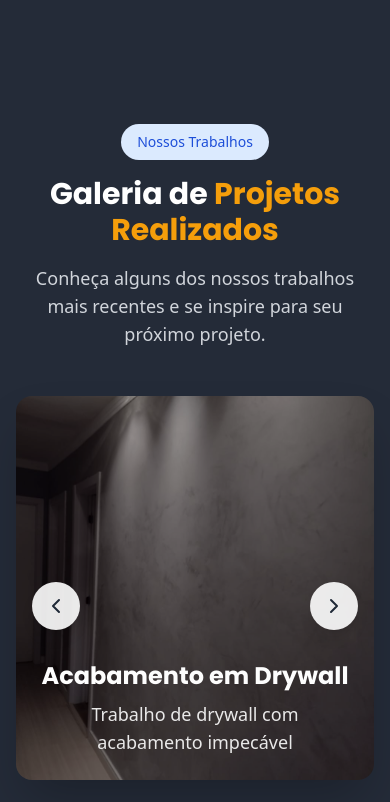
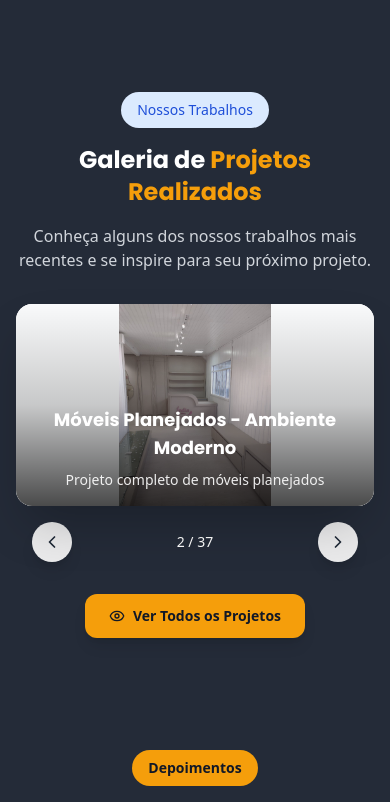
Before and after one commit to DevZipMateus/dicerto-acabamentos, a React (Vite) app: page / in a window 390 px wide. Shown: the part 6060-6862 px from the top of the page. Built offline with nearby package versions, Linux system fonts and the light colour scheme.

Commit message:
Refactor: Improve carousel responsiveness
- Implement AspectRatio for consistent proportions.
- Optimize mobile structure and text.
- Use object-contain and lazy loading.
- Add touch/swipe support.
- Improve navigation and dots.

```diff
--- a/src/components/ProjectCarousel.tsx
+++ b/src/components/ProjectCarousel.tsx
@@ -1,6 +1,6 @@
-
 import { useState, useEffect } from 'react';
 import { ChevronLeft, ChevronRight, Eye } from 'lucide-react';
+import { AspectRatio } from '@/components/ui/aspect-ratio';
 
 const projectImages = [
   {
@@ -235,7 +235,7 @@ const ProjectCarousel = () => {
       setCurrentIndex((prevIndex) =>
         prevIndex === projectImages.length - 1 ? 0 : prevIndex + 1
       );
-    }, 3000);
+    }, 4000); // Slightly slower for better UX
 
     return () => clearInterval(timer);
   }, []);
@@ -253,23 +253,24 @@ const ProjectCarousel = () => {
   };
 
   return (
-    <section className="py-16 bg-[#242b38]">
-      <div className="container mx-auto px-4">
-        <div className="text-center max-w-3xl mx-auto mb-12">
+    <section className="py-8 sm:py-12 lg:py-16 bg-[#242b38]">
+      <div className="container mx-auto px-4 sm:px-6 lg:px-8">
+        <div className="text-center max-w-3xl mx-auto mb-8 sm:mb-12">
           <span className="inline-block py-2 px-4 rounded-full text-sm font-medium bg-blue-100 text-blue-700 mb-4">
             Nossos Trabalhos
           </span>
-          <h2 className="text-3xl md:text-4xl font-bold text-white mb-4">
+          <h2 className="text-2xl sm:text-3xl lg:text-4xl font-bold text-white mb-4">
             Galeria de <span className="text-yellow-500">Projetos Realizados</span>
           </h2>
-          <p className="text-lg text-gray-300">
+          <p className="text-base sm:text-lg text-gray-300">
             Conheça alguns dos nossos trabalhos mais recentes e se inspire para seu próximo projeto.
           </p>
         </div>
 
-        <div className="relative max-w-4xl mx-auto">
+        <div className="relative max-w-5xl mx-auto">
           {/* Main carousel container */}
-          <div className="relative h-96 md:h-[500px] overflow-hidden rounded-2xl shadow-2xl">
+          <div className="relative overflow-hidden rounded-2xl shadow-2xl bg-white">
+            <AspectRatio ratio={16/9} className="md:aspect-[16/10] lg:aspect-[16/9]">
               {projectImages.map((image, index) => (
                 <div
                   key={image.id}
@@ -280,56 +281,90 @@ const ProjectCarousel = () => {
                   <img
                     src={image.src}
                     alt={image.title}
-                  className="w-full h-full object-cover"
+                    className="w-full h-full object-contain bg-gray-50"
+                    loading={index === 0 ? "eager" : "lazy"}
                   />
-                <div className="absolute inset-0 bg-black bg-opacity-40 flex items-end">
-                  <div className="p-6 md:p-8 text-white">
-                    <h3 className="text-2xl md:text-3xl font-bold mb-2">{image.title}</h3>
-                    <p className="text-lg opacity-90">{image.description}</p>
+                  <div className="absolute inset-0 bg-gradient-to-t from-black/70 via-black/20 to-transparent flex items-end">
+                    <div className="p-4 sm:p-6 lg:p-8 text-white w-full">
+                      <h3 className="text-lg sm:text-xl lg:text-2xl xl:text-3xl font-bold mb-2 line-clamp-2">
+                        {image.title}
+                      </h3>
+                      <p className="text-sm sm:text-base lg:text-lg opacity-90 line-clamp-2 sm:line-clamp-3">
+                        {image.description}
+                      </p>
                     </div>
                   </div>
                 </div>
               ))}
+            </AspectRatio>
           </div>
 
-          {/* Navigation arrows */}
+          {/* Navigation arrows - Desktop */}
           <button
             onClick={goToPrevious}
-            className="absolute left-4 top-1/2 transform -translate-y-1/2 w-12 h-12 bg-white bg-opacity-90 hover:bg-opacity-100 rounded-full flex items-center justify-center text-gray-800 transition-all duration-200 shadow-lg"
+            className="hidden sm:flex absolute left-2 lg:left-4 top-1/2 transform -translate-y-1/2 w-10 h-10 lg:w-12 lg:h-12 bg-white bg-opacity-90 hover:bg-opacity-100 rounded-full items-center justify-center text-gray-800 transition-all duration-200 shadow-lg z-10"
+            aria-label="Projeto anterior"
           >
-            <ChevronLeft className="w-6 h-6" />
+            <ChevronLeft className="w-5 h-5 lg:w-6 lg:h-6" />
           </button>
 
           <button
             onClick={goToNext}
-            className="absolute right-4 top-1/2 transform -translate-y-1/2 w-12 h-12 bg-white bg-opacity-90 hover:bg-opacity-100 rounded-full flex items-center justify-center text-gray-800 transition-all duration-200 shadow-lg"
+            className="hidden sm:flex absolute right-2 lg:right-4 top-1/2 transform -translate-y-1/2 w-10 h-10 lg:w-12 lg:h-12 bg-white bg-opacity-90 hover:bg-opacity-100 rounded-full items-center justify-center text-gray-800 transition-all duration-200 shadow-lg z-10"
+            aria-label="Próximo projeto"
           >
-            <ChevronRight className="w-6 h-6" />
+            <ChevronRight className="w-5 h-5 lg:w-6 lg:h-6" />
           </button>
 
-          {/* Dots indicator */}
-          <div className="flex justify-center mt-6 space-x-2">
+          {/* Navigation arrows - Mobile */}
+          <div className="flex sm:hidden justify-between items-center mt-4 px-4">
+            <button
+              onClick={goToPrevious}
+              className="w-10 h-10 bg-white bg-opacity-90 hover:bg-opacity-100 rounded-full flex items-center justify-center text-gray-800 transition-all duration-200 shadow-lg"
+              aria-label="Projeto anterior"
+            >
+              <ChevronLeft className="w-5 h-5" />
+            </button>
+
+            <div className="text-white text-sm font-medium">
+              {currentIndex + 1} / {projectImages.length}
+            </div>
+
+            <button
+              onClick={goToNext}
+              className="w-10 h-10 bg-white bg-opacity-90 hover:bg-opacity-100 rounded-full flex items-center justify-center text-gray-800 transition-all duration-200 shadow-lg"
+              aria-label="Próximo projeto"
+            >
+              <ChevronRight className="w-5 h-5" />
+            </button>
+          </div>
+
+          {/* Dots indicator - Hidden on mobile, shown on larger screens */}
+          <div className="hidden sm:flex justify-center mt-6 space-x-2 max-w-full overflow-hidden">
+            <div className="flex space-x-2 max-w-xs lg:max-w-md overflow-x-auto pb-2 scrollbar-hide">
               {projectImages.map((_, index) => (
                 <button
                   key={index}
                   onClick={() => goToSlide(index)}
-                className={`w-3 h-3 rounded-full transition-all duration-200 ${
+                  className={`flex-shrink-0 w-2 h-2 lg:w-3 lg:h-3 rounded-full transition-all duration-200 ${
                     index === currentIndex
-                    ? 'bg-yellow-500 w-8'
+                      ? 'bg-yellow-500 w-6 lg:w-8'
                       : 'bg-gray-400 hover:bg-gray-300'
                   }`}
+                  aria-label={`Ir para projeto ${index + 1}`}
                 />
               ))}
             </div>
           </div>
+        </div>
 
         {/* CTA Button */}
-        <div className="text-center mt-12">
+        <div className="text-center mt-8 sm:mt-12">
           <a
             href="/nossos-projetos"
-            className="inline-flex items-center px-8 py-4 bg-yellow-500 text-gray-900 font-semibold rounded-lg hover:bg-yellow-400 transition-colors shadow-lg"
+            className="inline-flex items-center px-6 sm:px-8 py-3 sm:py-4 bg-yellow-500 text-gray-900 font-semibold rounded-lg hover:bg-yellow-400 transition-colors shadow-lg text-sm sm:text-base"
           >
-            <Eye className="w-5 h-5 mr-2" />
+            <Eye className="w-4 h-4 sm:w-5 sm:h-5 mr-2" />
             Ver Todos os Projetos
           </a>
         </div>
```
Lines whose indentation alone changed are shown as unchanged.
